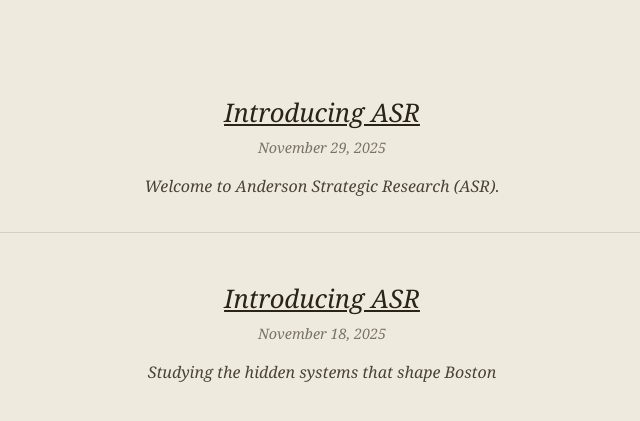
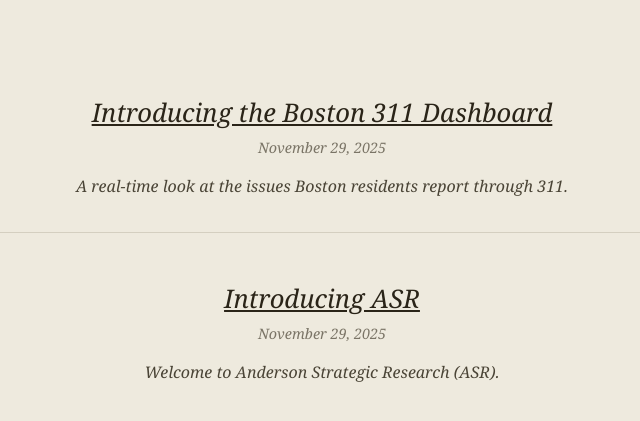
Before and after one commit to andersonstrategicresearch/andersonstrategicresearch.github.io, a plain HTML site: page blog.html in a window 1280 px wide. Shown: the part 223-644 px from the top of the page, without its empty margins (318-958 px from the left). Drawn offline with Linux system fonts and the light colour scheme.

Commit message:
Edited articles

```diff
--- a/articles.json
+++ b/articles.json
@@ -7,10 +7,10 @@
       "description": "Welcome to Anderson Strategic Research (ASR)."
     },
     {
-      "title": "Introducing ASR",
-      "link": "https://asrinsights.substack.com/p/coming-soon",
-      "pubDate": "2025-11-18T18:25:06.000Z",
-      "description": "Studying the hidden systems that shape Boston"
+      "title": "Introducing the Boston 311 Dashboard",
+      "link": "https://asrinsights.substack.com/p/introducing-the-boston-311-dashboard",
+      "pubDate": "2025-11-29T21:51:48.000Z",
+      "description": "A real-time look at the issues Boston residents report through 311."
     }
   ]
 }
--- a/blog.html
+++ b/blog.html
@@ -151,6 +151,8 @@
 
           articlesDiv.innerHTML = '';
 
+          data.items.sort((a, b) => new Date(b.pubDate) - new Date(a.pubDate));
+
           data.items.forEach(item => {
             const article = document.createElement('div');
             article.className = 'article';
```
Also changed, not shown: 1 other file.
